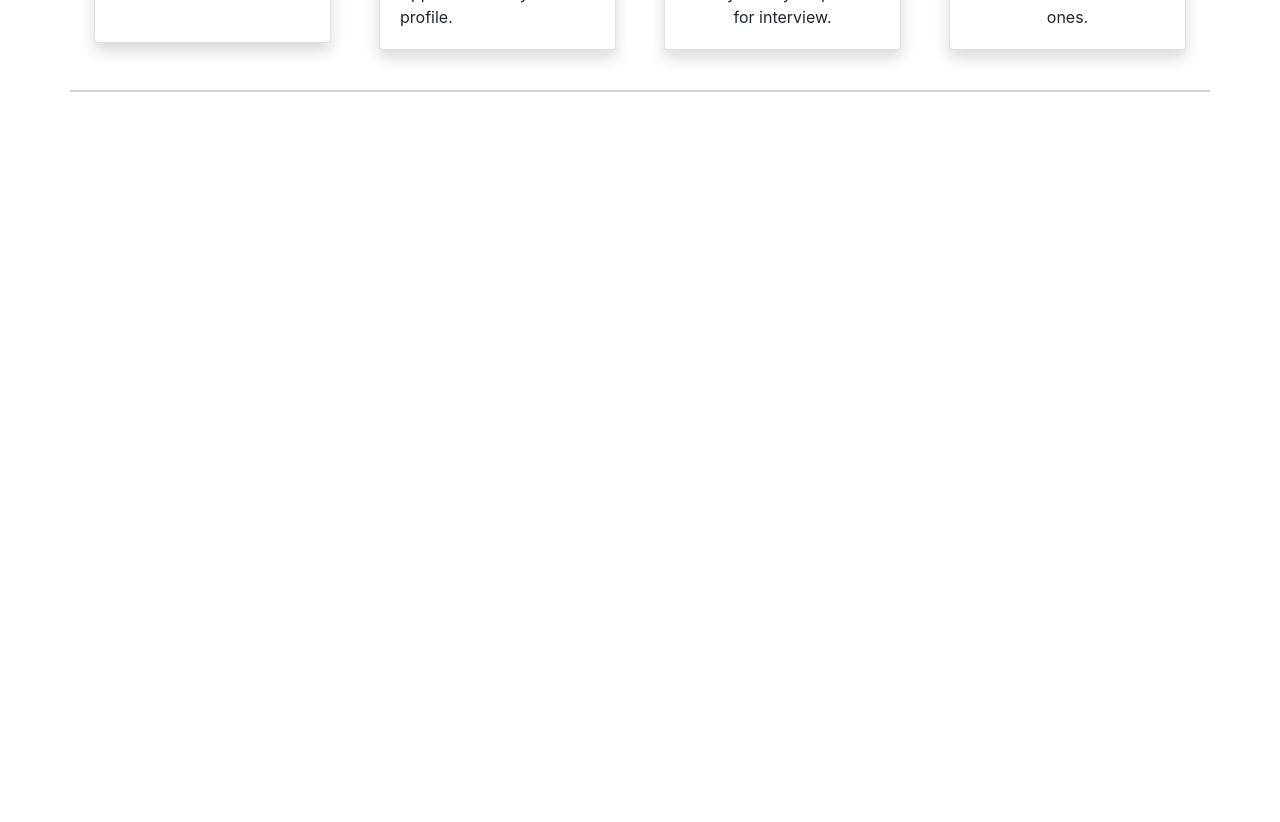
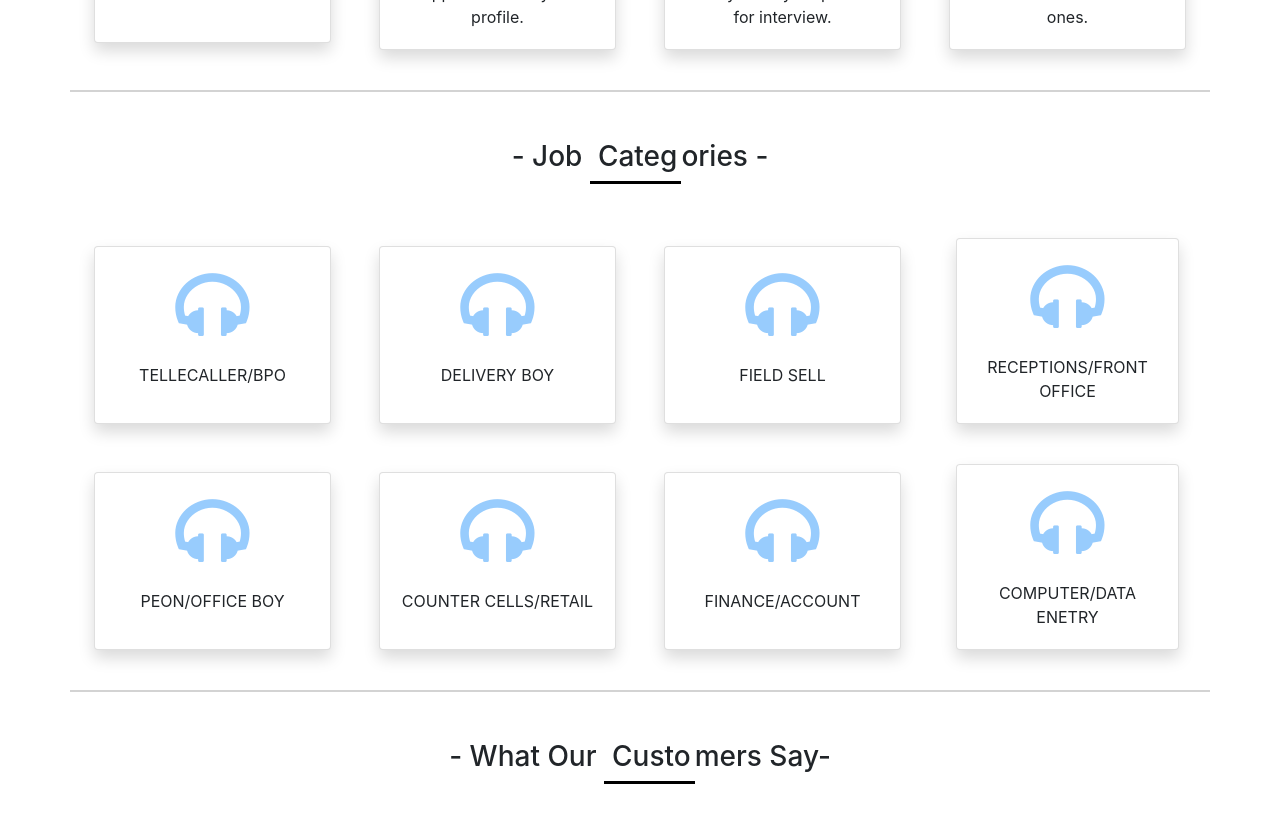
Before and after one commit to rahulgore34/rswicopy, an Angular app: page / in a window 1280 px wide. Shown: the part 1060-1882 px from the top of the page. Before the commit the page ends 1200 px from the top, so only its background shows below. Built offline with nearby package versions, Linux system fonts and the light colour scheme.

Commit message:
addned next 3 pages

```diff
--- a/src/app/app.component.html
+++ b/src/app/app.component.html
@@ -2,3 +2,5 @@
 <app-page2></app-page2>
 <app-page3></app-page3>
 <app-page4></app-page4>
+<app-page5></app-page5>
+<app-page6></app-page6>
--- a/src/app/app.module.ts
+++ b/src/app/app.module.ts
@@ -6,9 +6,11 @@ import { HeaderComponent } from "./header/header.component";
 import { Page2Component } from "./page2/page2.component";
 import { Page3Component } from "./page3/page3.component";
 import { Page4Component } from './page4/page4.component';
+import { Page5Component } from './page5/page5.component';
+import { Page6Component } from './page6/page6.component';
 
 @NgModule({
-  declarations: [AppComponent, HeaderComponent, Page2Component, Page3Component, Page4Component],
+  declarations: [AppComponent, HeaderComponent, Page2Component, Page3Component, Page4Component, Page5Component, Page6Component],
   imports: [BrowserModule, AppRoutingModule],
   providers: [],
   bootstrap: [AppComponent]
--- a/src/app/page4/page4.component.html
+++ b/src/app/page4/page4.component.html
@@ -1,5 +1,4 @@
 <div class="container mt-5 mb-5 pb-3 border-2">
-  <!-- d-flex justify-content-center -->
   <h3 class="text-center">- How <span class="Thickborder pb-1 pr-1 pl-2"> We </span> Work -</h3>
 
   <div class="row mt-5">
@@ -8,7 +7,7 @@
         <img class="card-img-top w-50 mx-auto pt-2" src="../../assets/images/step1.png" alt="Card image">
         <div class="card-body">
           <h6 class="card-title text-center">POST<span class="Thickborder pb-1"> YOUR </span> JOB</h6>
-          <p class="card-text pt-3">Fill a simple form to tell us your requirements.
+          <p class="card-text pt-3 text-center">Fill a simple form to tell us your requirements.
           </p>
         </div>
       </div>
@@ -20,7 +19,7 @@
           <h6 class="card-title text-center">WE ADVERTISE YOUR<p class="text-center"><span class="Thickborder">
                 JOB</span></p>
           </h6>
-          <p class="card-text">We publish your job to candidates on WorkIndia App that match your profile.
+          <p class="card-text text-center">We publish your job to candidates on WorkIndia App that match your profile.
           </p>
         </div>
       </div>
--- /dev/null
+++ b/src/app/page5/page5.component.html
@@ -0,0 +1,77 @@
+<div class="container mt-5 mb-5 pb-3 border-2">
+  <h3 class="text-center">- Job <span class="Thickborder pb-2 pr-1 pl-2"> Categ</span>ories - </h3>
+
+  <div class="row mt-5">
+    <div class="col-md-3 p-2 col-12">
+      <div class="card shadow bg-white m-3 pb-3">
+        <div class="card-body">
+          <p class="text-center"><i class="card-text colour fa fa-headphones fa-5x"></i></p>
+          <p class="card-text text-center">TELLECALLER/BPO </p>
+        </div>
+      </div>
+    </div>
+    <div class="col-md-3 col-12 p-2">
+      <div class="card shadow bg-white m-3 pb-3">
+        <div class="card-body">
+          <p class="text-center"><i class="card-text colour fa fa-headphones fa-5x"></i></p>
+          <p class="card-text text-center">DELIVERY BOY</p>
+        </div>
+      </div>
+    </div>
+
+    <div class="col-md-3 col-12 p-2">
+      <div class="card shadow bg-white pb-3 m-3">
+        <div class="card-body">
+          <p class="text-center"><i class="card-text colour fa fa-headphones fa-5x"></i></p>
+          <p class="card-text text-center">FIELD SELL</p>
+        </div>
+      </div>
+    </div>
+    <div class="col-md-3 col-12 ">
+      <div class="card shadow bg-white m-3">
+        <div class="card-body">
+          <p class="text-center"><i class="card-text colour fa fa-headphones fa-5x"></i></p>
+          <p class="card-text text-center">RECEPTIONS/FRONT OFFICE</p>
+        </div>
+      </div>
+    </div>
+  </div>
+  <div class="row">
+    <div class="col-md-3 p-2 col-12">
+      <div class="card shadow bg-white m-3 pb-3">
+        <div class="card-body">
+          <p class="text-center"><i class="card-text colour fa fa-headphones fa-5x"></i></p>
+          <p class="card-text text-center">PEON/OFFICE BOY </p>
+        </div>
+      </div>
+    </div>
+    <div class="col-md-3 col-12 p-2">
+      <div class="card shadow bg-white m-3 pb-3">
+        <div class="card-body">
+          <p class="text-center"><i class="card-text colour fa fa-headphones fa-5x"></i></p>
+          <p class="card-text text-center">COUNTER CELLS/RETAIL</p>
+        </div>
+      </div>
+    </div>
+
+    <div class="col-md-3 col-12 p-2">
+      <div class="card shadow bg-white pb-3 m-3">
+        <div class="card-body">
+          <p class="text-center"><i class="card-text colour fa fa-headphones fa-5x"></i></p>
+          <p class="card-text text-center">FINANCE/ACCOUNT</p>
+        </div>
+      </div>
+    </div>
+    <div class="col-md-3 col-12 ">
+      <div class="card shadow bg-white m-3">
+        <div class="card-body">
+          <p class="text-center"><i class="card-text colour fa fa-headphones fa-5x"></i></p>
+          <p class="card-text text-center">COMPUTER/DATA ENETRY</p>
+        </div>
+      </div>
+    </div>
+  </div>
+
+
+
+</div>
--- /dev/null
+++ b/src/app/page5/page5.component.scss
@@ -0,0 +1,11 @@
+.border-2 {
+  border-bottom: 2px solid lightgray;
+}
+
+.Thickborder {
+  border-bottom: 3px solid black;
+}
+
+.colour {
+  color: #98ccfd;
+}
--- /dev/null
+++ b/src/app/page5/page5.component.ts
@@ -0,0 +1,15 @@
+import { Component, OnInit } from '@angular/core';
+
+@Component({
+  selector: 'app-page5',
+  templateUrl: './page5.component.html',
+  styleUrls: ['./page5.component.scss']
+})
+export class Page5Component implements OnInit {
+
+  constructor() { }
+
+  ngOnInit() {
+  }
+
+}
--- /dev/null
+++ b/src/app/page6/page6.component.html
@@ -0,0 +1,3 @@
+<div class="container mt-5 mb-5 pb-3 border-2">
+  <h3 class="text-center">- What Our <span class="Thickborder pb-2 pr-1 pl-2"> Custo</span>mers Say-</h3>
+</div>
--- /dev/null
+++ b/src/app/page6/page6.component.scss
@@ -0,0 +1,7 @@
+.Thickborder {
+  border-bottom: 3px solid black;
+}
+
+.colour {
+  color: #98ccfd;
+}
--- /dev/null
+++ b/src/app/page6/page6.component.ts
@@ -0,0 +1,15 @@
+import { Component, OnInit } from '@angular/core';
+
+@Component({
+  selector: 'app-page6',
+  templateUrl: './page6.component.html',
+  styleUrls: ['./page6.component.scss']
+})
+export class Page6Component implements OnInit {
+
+  constructor() { }
+
+  ngOnInit() {
+  }
+
+}
```
Also changed, not shown: 2 other files (tests, documents, lock files or other folders).
